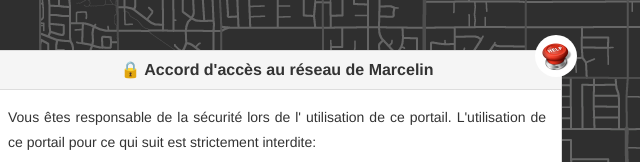
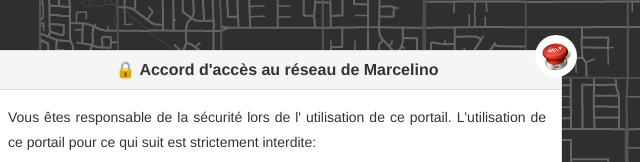
Before and after one commit to marcelin/myk8repo, a plain HTML site: page html/index.html in a window 1280 px wide. Shown: the top 162 px of the page, 363-1003 px from the left. Drawn offline with Linux system fonts and the light colour scheme.

```diff
--- a/html/index.html
+++ b/html/index.html
@@ -31,7 +31,7 @@
 					</button>
 					<div class="panel-heading">
 						<h3 class="panel-title" align="center">
-							<b>🔒 Accord d'acc&egrave;s au r&eacute;seau de Marcelin</b>
+							<b>🔒 Accord d'acc&egrave;s au r&eacute;seau de Marcelino</b>
 						</h3>
 
 					</div>
```
